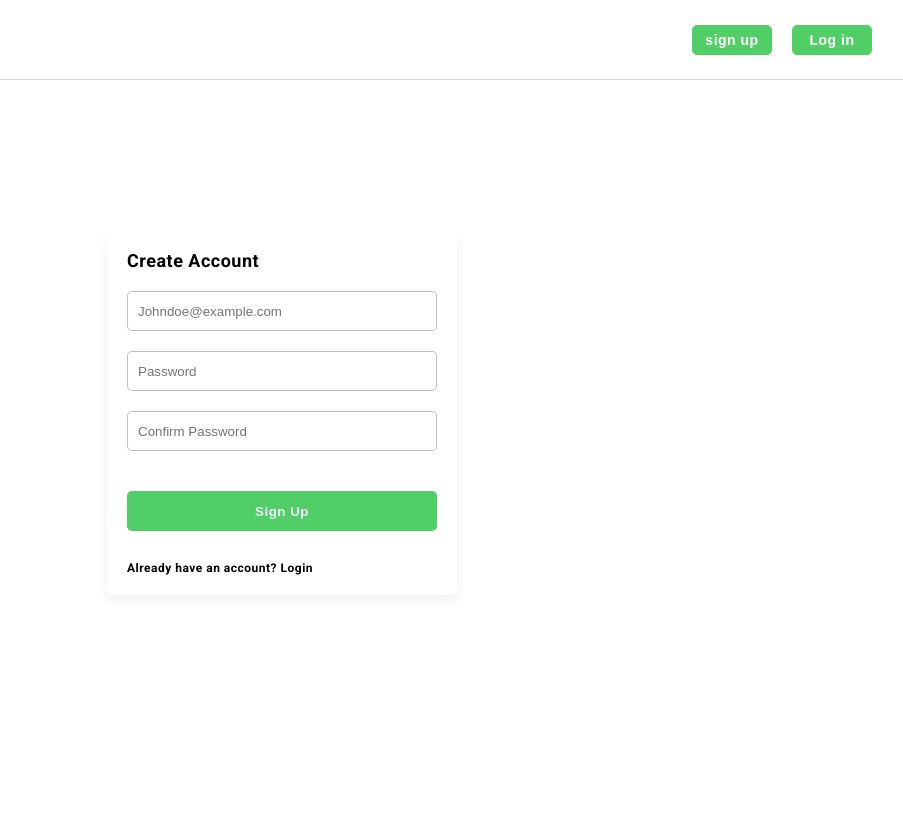
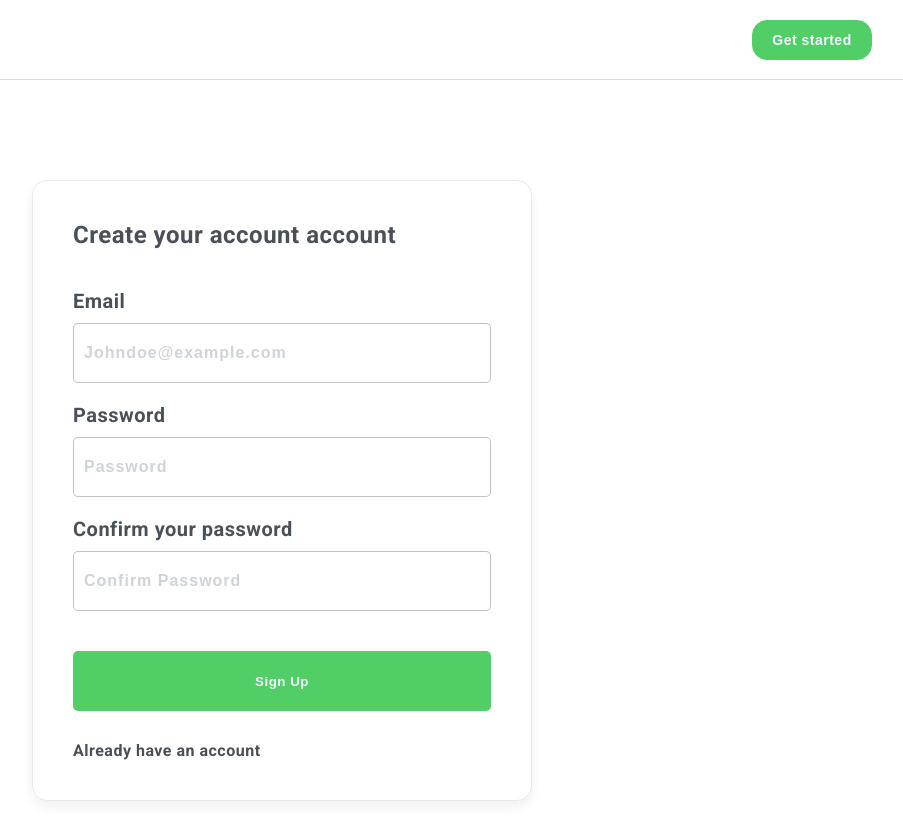
Before and after one commit to 0xK1Mx/CryptoStats, a React (Vite) app: page /signup in a window 1280 px wide. Shown: the top 840 px of the page, without its empty margins (358-1261 px from the left). Before the commit the page ends 800 px from the top, so only its background shows below. Built offline with nearby package versions, Linux system fonts and the light colour scheme; no server answers.

Commit message:
improving the UI for form

```diff
--- a/src/components/Form.jsx
+++ b/src/components/Form.jsx
@@ -54,9 +54,12 @@ function Form() {
       <Header />
 
       <form className={styles.signupForm} onSubmit={handleSubmit}>
-        <h2>{isLogin ? "Login" : "Create Account"}</h2>
+        <h2 className={styles.formTitle}>
+          {isLogin ? "Login" : "Create your account account"}
+        </h2>
 
         <div className={styles.signupForm__group}>
+          <label>Email</label>
           <input
             type="email"
             placeholder="Johndoe@example.com"
@@ -67,6 +70,7 @@ function Form() {
         </div>
 
         <div className={styles.signupForm__group}>
+          <label>Password</label>
           <input
             type="password"
             placeholder="Password"
@@ -78,6 +82,8 @@ function Form() {
 
         {!isLogin && (
           <div className={styles.signupForm__group}>
+            <label>Confirm your password</label>
+
             <input
               type="password"
               placeholder="Confirm Password"
@@ -95,17 +101,30 @@ function Form() {
           {isLogin ? "Login" : "Sign Up"}
         </button>
 
-        <p
-          style={{ cursor: "pointer", marginTop: "1rem" }}
+        <div
+          className={styles.authToggle}
           onClick={() => {
             setError("");
             return setIsLogin(!isLogin);
           }}
         >
-          {isLogin
-            ? "Don't have an account? Sign up"
-            : "Already have an account? Login"}
-        </p>
+          {isLogin ? (
+            <p>
+              Don't have an account?
+              <em
+                style={{
+                  color: "#51cf66",
+                  fontStyle: "normal",
+                }}
+              >
+                {" "}
+                Sign up
+              </em>
+            </p>
+          ) : (
+            <p>Already have an account</p>
+          )}
+        </div>
       </form>
     </>
   );
--- a/src/components/Form.module.css
+++ b/src/components/Form.module.css
@@ -1,15 +1,26 @@
 .signupForm {
-  width: 35rem;
-  margin: 15rem auto;
+  min-width: 32rem;
+  max-width: 50rem;
+  min-height: 55rem;
+  margin: 10rem auto;
   display: flex;
   flex-direction: column;
   gap: 2rem;
+
   font-weight: 600;
   font-size: 1.2rem;
   letter-spacing: 0.5px;
-  padding: 2rem;
-  border-radius: 5px;
+  padding: 4rem;
+  border-radius: 15px;
   box-shadow: 0 6px 12px rgba(2, 6, 23, 0.06);
+  border: 1px solid rgba(214, 214, 214, 0.534);
+}
+
+.formTitle {
+  font-weight: 800;
+  font-size: 2.4rem;
+  margin-bottom: 2rem;
+  color: #495057;
 }
 
 .signupForm__group {
@@ -18,28 +29,41 @@
 }
 
 .signupForm__group > label {
-  font-size: 1.4rem;
   margin-bottom: 1rem;
+  font-size: 2rem;
+  color: #495057;
 }
 
 .signupForm__group > input {
+  font-size: 1.6rem;
+  font-weight: 600;
   outline: none;
-
-  height: 4rem;
+  height: 6rem;
   padding: 1rem;
+  color: #495057;
   border-radius: 5px;
   border: 1px solid rgba(139, 139, 139, 0.534);
+}
+
+.signupForm__group > input::placeholder {
+  color: #ced4da;
+  letter-spacing: 1px;
 }
 
 .signupForm__group > input:focus {
   border-color: #51cf66;
 }
 
+.signupForm__group > input[type="password"] {
+  font: xx-large;
+  letter-spacing: 5px;
+}
+
 .signupForm__button {
   margin-top: 2rem;
   border-radius: 5px;
   border: none;
-  height: 4rem;
+  height: 6rem;
   background-color: #51cf66;
   font-weight: 800;
   letter-spacing: 0.5px;
@@ -47,6 +71,13 @@
   cursor: pointer;
 }
 
+.authToggle {
+  cursor: pointer;
+  margin-top: 1rem;
+  font-size: 1.6rem;
+  color: #495057;
+}
+
 .errorMsg {
   color: #fa5252;
   font-weight: 600;
--- a/src/components/Header.jsx
+++ b/src/components/Header.jsx
@@ -8,14 +8,9 @@ function Header({ isAuth }) {
       <span></span>
       <div className={styles.auth}>
         {!isAuth && (
-          <>
-            <button className={styles.btn}>
-              <Link to="/signup">sign up</Link>
-            </button>
-            <button className={styles.btn}>
-              <Link to="/signup">Log in</Link>
-            </button>
-          </>
+          <button className="btn">
+            <Link to="/signup">Get started</Link>
+          </button>
         )}
         {isAuth && (
           <span role="button" className="userIcon">
```
